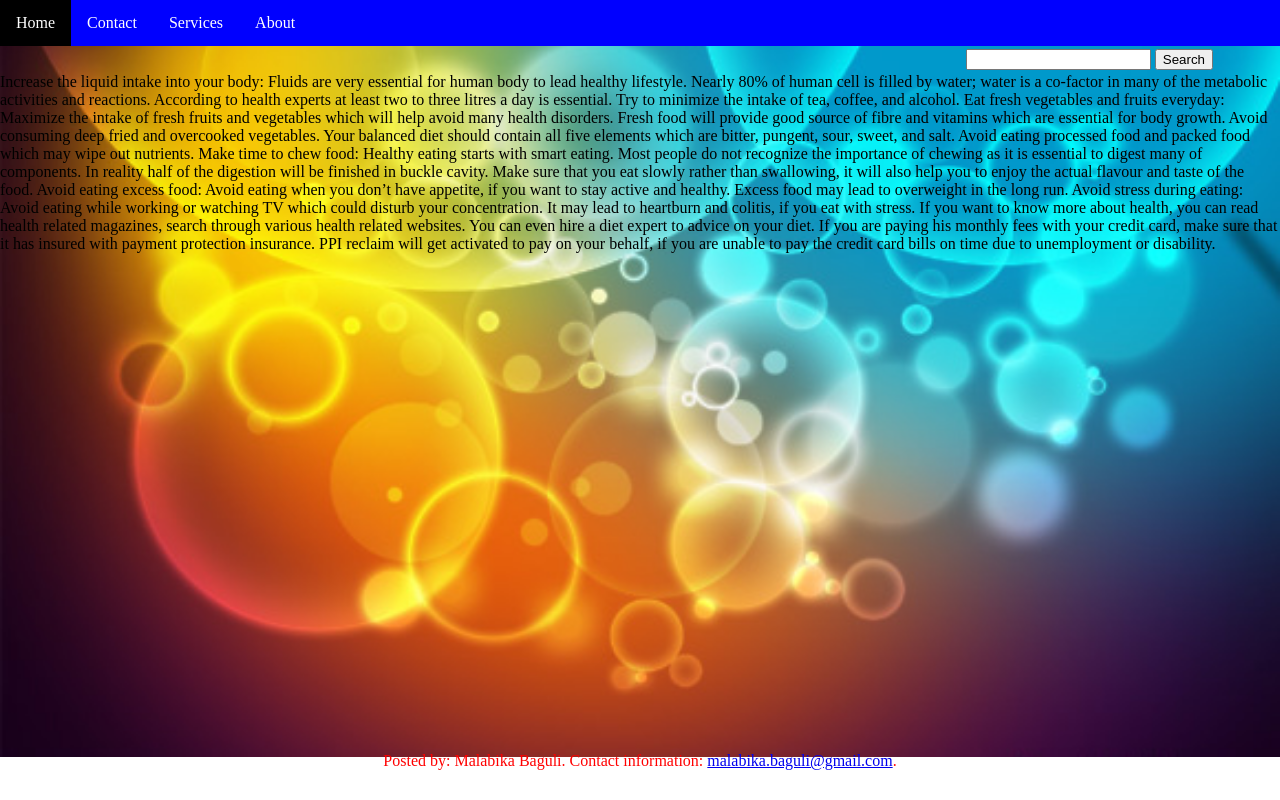
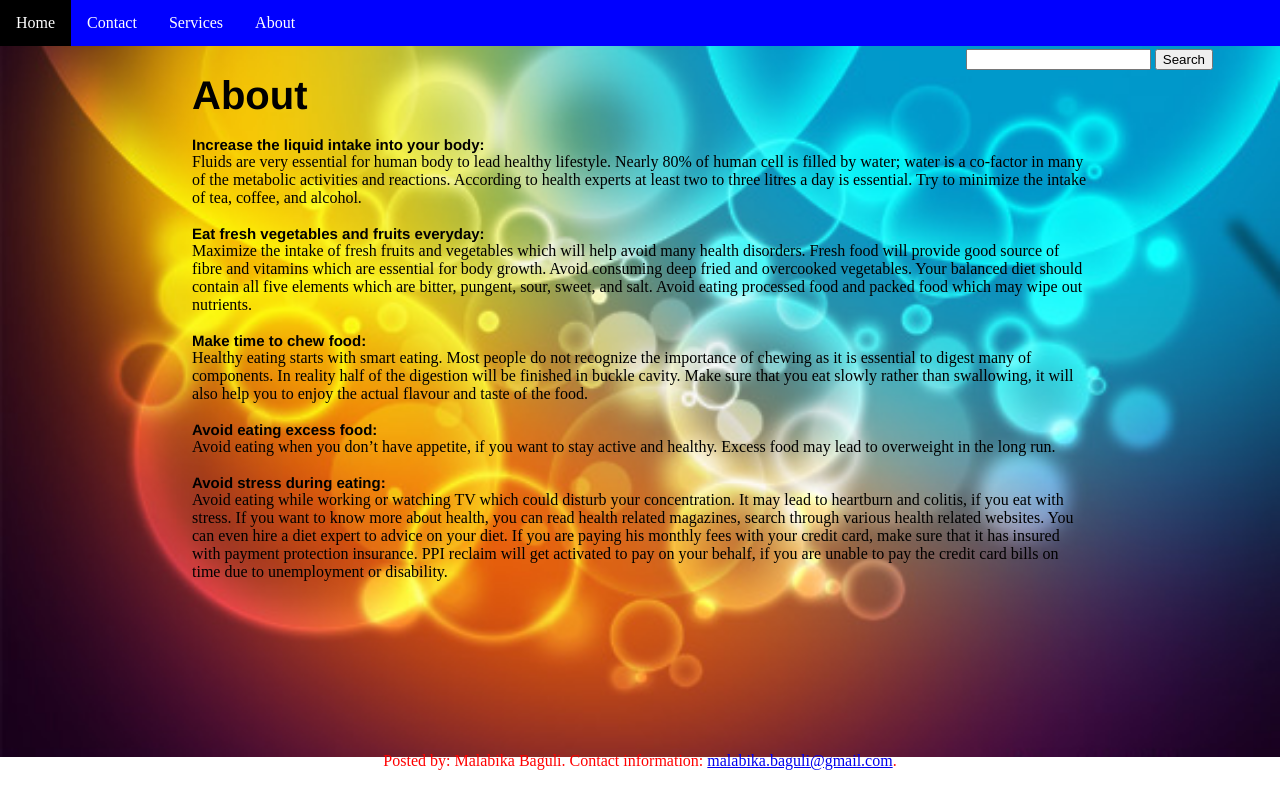
Before and after one commit to malabikab/arc, a plain HTML site: page html/about.html in a window 1280 px wide. Drawn offline with Linux system fonts and the light colour scheme; files that its build step writes are made by us from their sources; files whose address does not match are found by name.

Commit message:
03212018214005

```diff
--- a/css/style.css
+++ b/css/style.css
@@ -34,7 +34,7 @@ li a:hover {
 }
 
 .vertical-menu a {
-    background-color: magenta;
+    background-color:#ffffcc;
     color: black;
     display: block;
     padding: 12px;
@@ -105,3 +105,24 @@ footer {
 	text-align:center;
 	width: 100%;
 }
+
+
+.fheader{
+	font-family:helvetica;
+	font-size:40px;
+	font-color:black;
+	font-weight:bold;
+}
+
+.fbold{
+	font-family:helvetica;
+	font-size:15px;
+	font-color:black;
+	font-weight:bold;
+}
+
+.about{
+	width:70%;
+	position: relative;
+	margin: auto;
+}
--- a/html/about.html
+++ b/html/about.html
@@ -3,7 +3,7 @@
 <head>
 <script language="javascript"></script>
 <title>Eating Well</title>
-<link rel="stylesheet" type="text/css" href="css/style.css" />
+<link rel="stylesheet" type="text/css" href="../css/style.css" />
 </head>
 
 
@@ -31,24 +31,28 @@
 </tr>
 </table>
 
+<div class="about">
+<font class="fheader">About</font><br><br>
 
-
-Increase the liquid intake into your body:
+<font class="fbold">Increase the liquid intake into your body:</font> <br>
 
 Fluids are very essential for human body to lead healthy lifestyle. Nearly 80% of human cell is filled by water; water is a co-factor in many of the metabolic activities and reactions. According to health experts at least two to three litres a day is essential. Try to minimize the intake of tea, coffee, and alcohol.
 
-Eat fresh vegetables and fruits everyday:
+<br><br><font class="fbold">Eat fresh vegetables and fruits everyday: </font><br>
 
 Maximize the intake of fresh fruits and vegetables which will help avoid many health disorders. Fresh food will provide good source of fibre and vitamins which are essential for body growth. Avoid consuming deep fried and overcooked vegetables. Your balanced diet should contain all five elements which are bitter, pungent, sour, sweet, and salt. Avoid eating processed food and packed food which may wipe out nutrients.
 
-Make time to chew food: Healthy eating starts with smart eating. Most people do not recognize the importance of chewing as it is essential to digest many of components. In reality half of the digestion will be finished in buckle cavity.  Make sure that you eat slowly rather than swallowing, it will also help you to enjoy the actual flavour and taste of the food.
+<br><br><font class="fbold">Make time to chew food:</font> <br>
+Healthy eating starts with smart eating. Most people do not recognize the importance of chewing as it is essential to digest many of components. In reality half of the digestion will be finished in buckle cavity.  Make sure that you eat slowly rather than swallowing, it will also help you to enjoy the actual flavour and taste of the food.
 
-Avoid eating excess food: Avoid eating when you don’t have appetite, if you want to stay active and healthy. Excess food may lead to overweight in the long run.
+<br><br><font class="fbold">Avoid eating excess food:</font> <br>
+Avoid eating when you don’t have appetite, if you want to stay active and healthy. Excess food may lead to overweight in the long run.
 
-Avoid stress during eating:  Avoid eating while working or watching TV which could disturb your concentration. It may lead to heartburn and colitis, if you eat with stress. If you want to know more about health, you can read health related magazines, search through various health related websites.
+<br><br><font class="fbold">Avoid stress during eating: </font><br>
+ Avoid eating while working or watching TV which could disturb your concentration. It may lead to heartburn and colitis, if you eat with stress. If you want to know more about health, you can read health related magazines, search through various health related websites.
 
 You can even hire a diet expert to advice on your diet. If you are paying his monthly fees with your credit card, make sure that it has insured with payment protection insurance. PPI reclaim will get activated to pay on your behalf, if you are unable to pay the credit card bills on time due to unemployment or disability.
-
+</div>
 
 <footer>
   Posted by: Malabika Baguli. Contact information: <a href="mailto:malabika.baguli@gmail.com">
```
